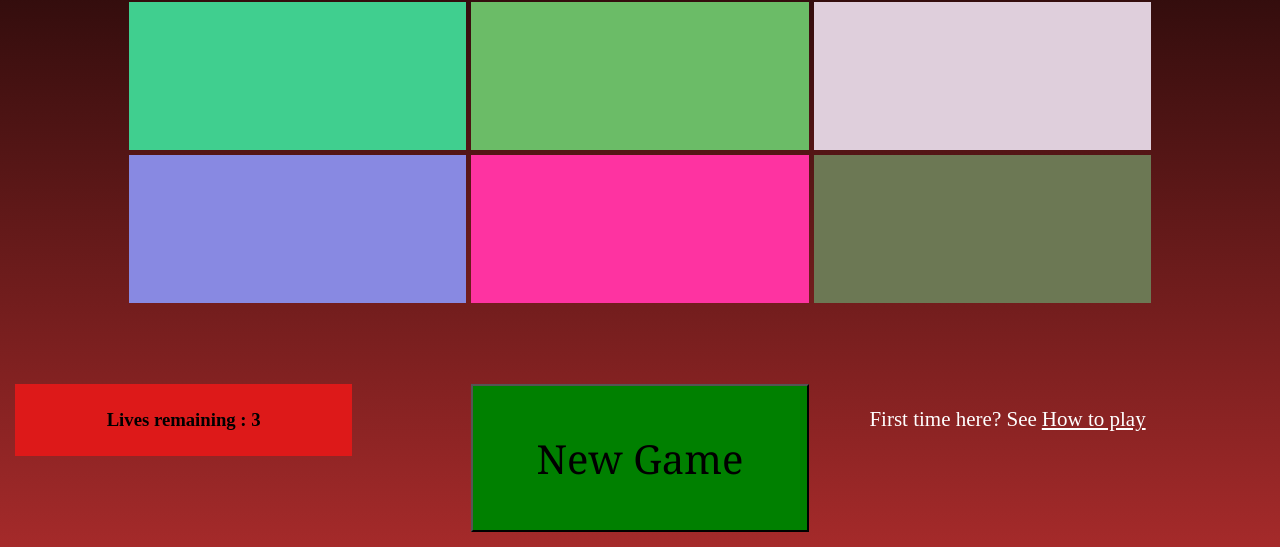
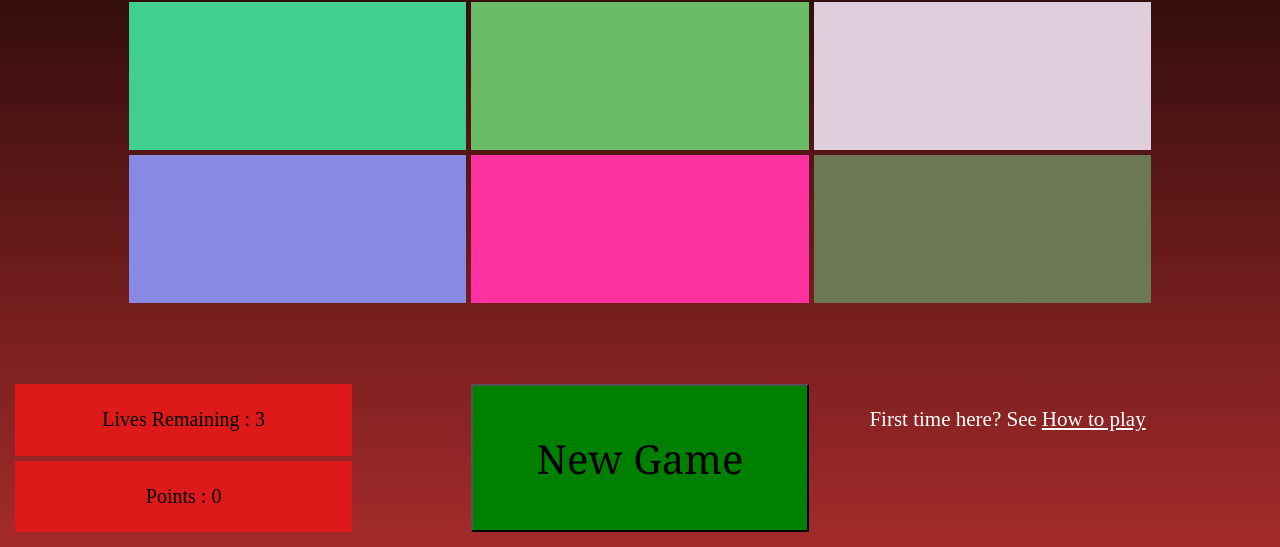
Before and after one commit to alphaaviral/myColorGame, a plain HTML site: page index.html in a window 1280 px wide. Shown: the part 253-800 px from the top of the page. Drawn offline with Linux system fonts and the light colour scheme.

Commit message:
alerts added, point system added

```diff
--- a/index.css
+++ b/index.css
@@ -82,6 +82,7 @@
     grid-row: 10 / span 1;
     align-items: center;
     justify-content: center;
+    font-size: 20px;
   }
 
   #refButton{
@@ -116,3 +117,13 @@
     align-items: flex-end;
     font-size: 21px;
   }
+
+  #points{
+    background-color: rgb(221, 25, 25);
+    display: flex;
+    grid-column: 2 / span 3;
+    grid-row: 11 / span 1;
+    align-items: center;
+    justify-content: center;
+    font-size: 20px;
+  }
--- a/index.html
+++ b/index.html
@@ -16,7 +16,8 @@
       <div class="tile" id="t4"></div>
       <div class="tile" id="t5"></div>
       <div class="tile" id="t6"></div>
-      <h3 id="counter"></h3>
+      <div id="points"></div>
+      <div id="counter"></div>
       <div id="insTag">First time here? See </div>
       <button id="refButton" onClick="window.location.reload()">New Game</button>
       <a href="https://alphaaviral.github.io/colorGameIns/" target="_blank" id="link">How to play</a>
--- a/index.js
+++ b/index.js
@@ -4,11 +4,12 @@
   let result = document.getElementById("result");
   let counter = document.getElementById("counter");
   let button = document.getElementById("refButton");
-  let y;
+  let y = 3;
   let z;
-  let r;
+  let r = 0;
   let m=0;
-  r = 6;
+  counter.innerHTML = "Lives Remaining : " + y;
+  document.getElementById("points").innerHTML = "Points : " + r;
   function getRandomColor() {
     let letters = "0123456789ABCDEF";
     let color = "#";
@@ -19,11 +20,6 @@
   }
 
   function newGame() {
-    if(m == 1){
-      return;
-    }
-    y = 3;
-    counter.innerHTML = "Lives remaining : " + y;
     for(i=0; i<6; i++){
         t[i].style.background = getRandomColor();
     }
@@ -32,16 +28,19 @@
 
     correctColor = t[z-1].style.background;
     document.getElementById("header-clue").innerHTML = "Your color code is... " + correctColor;
+  }
 
   for(let i=0; i<6; i++){
     t[i].addEventListener("click", function clickAction() {
       if(m == 0){
       if (t[i].style.background == correctColor) {
-      for(let b=0; b<6; b++){
-      t[b].style.background = correctColor;
-      }
+        newGame();
+        r++;
+        document.getElementById("points").innerHTML = "Points : " + r;
+        alert("Great!! You got it right.");
       }
       else {
+        alert("Oops! You were wrong. You lost a life :(");
         t[i].style.background = getRandomColor();
         y--;
           counter.innerHTML = "Lives Remaining : " + y;
@@ -51,7 +50,6 @@
             }
             document.getElementById("header-clue").innerHTML = "Game Over";
             m=1;
-          newGame();
           }
         else {x = Math.floor(Math.random() * 6 + 1);
         correctColor = t[x-1].style.background;
@@ -61,4 +59,4 @@
     }
     })
     }
-  }
+    console.log(correctColor);
```
Lines whose indentation alone changed are shown as unchanged.
